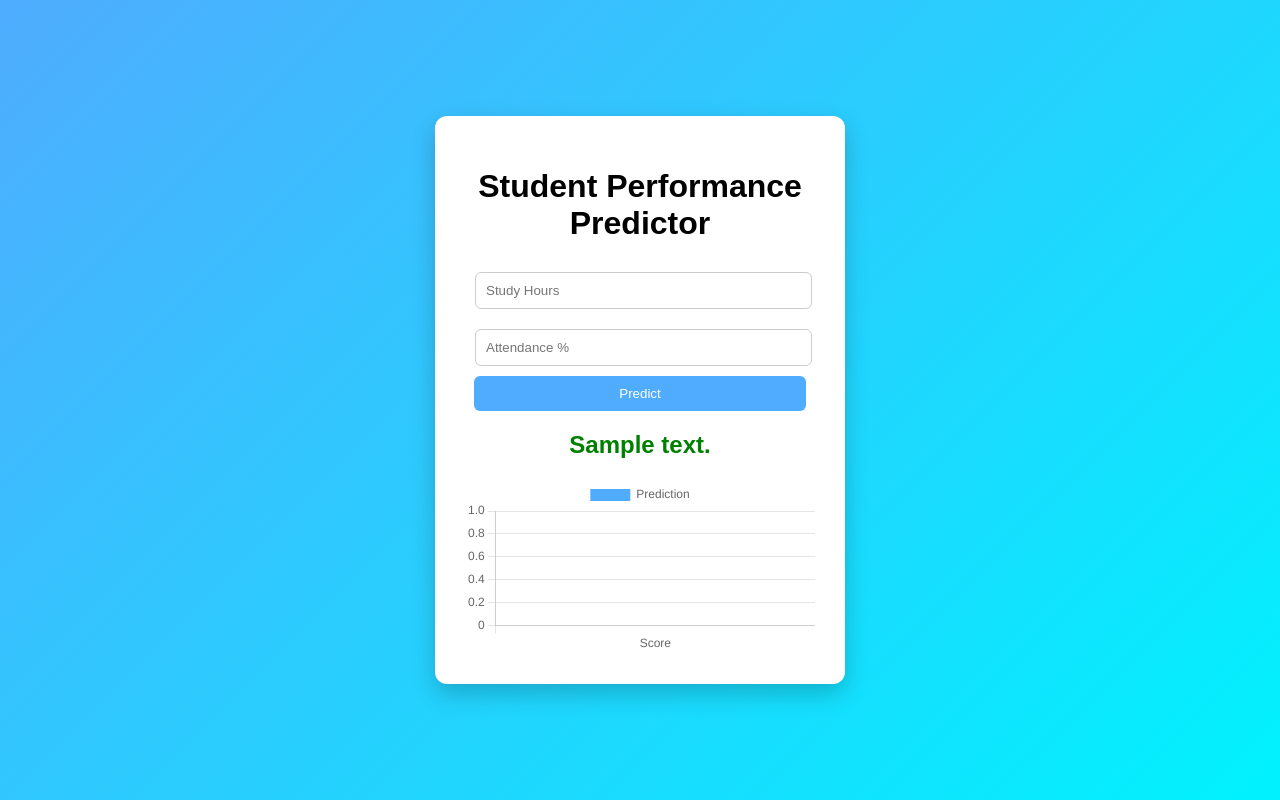
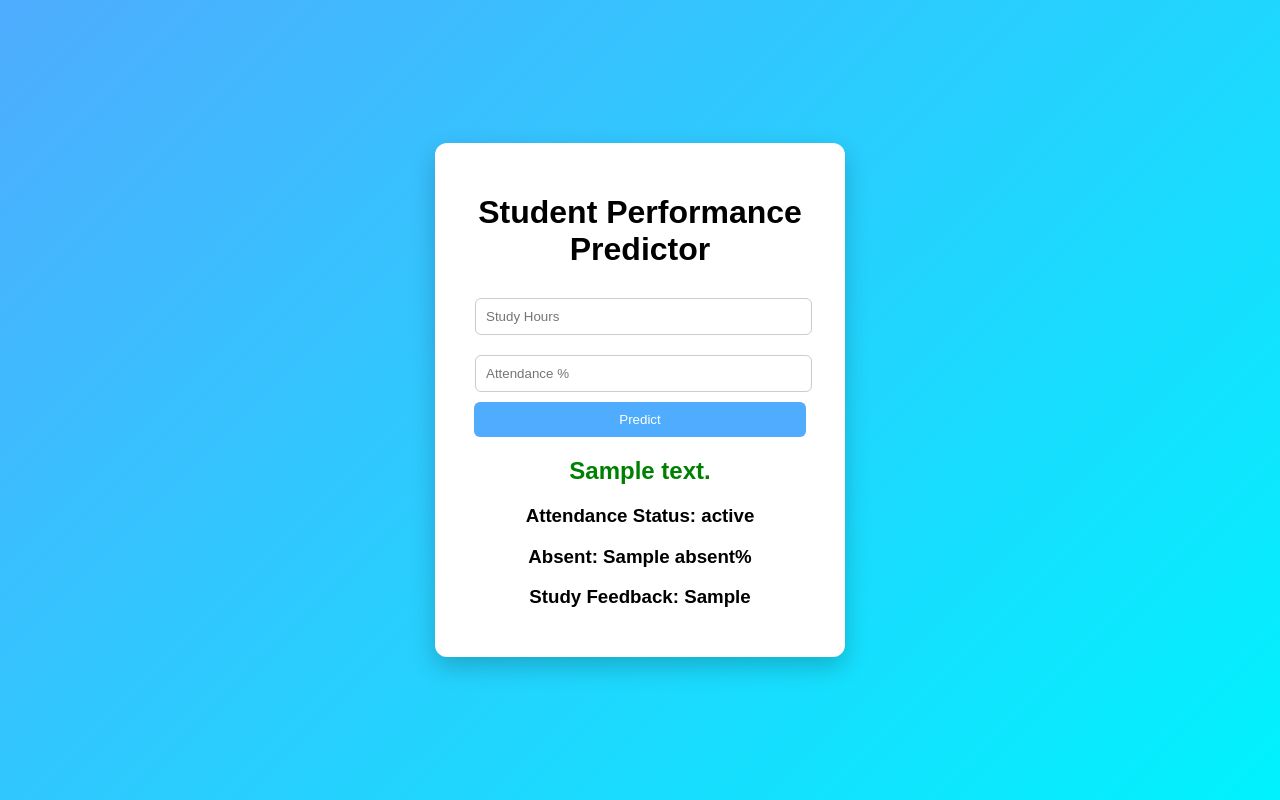
Before and after one commit to ayyappa2006/student-performance-web, a Flask app: template templates/index.html in a window 1280 px wide. Run offline with Flask 3, Linux system fonts and the light colour scheme; the template is opened without the code that fills it: most values are stand-ins (such as "Sample title", 1, 10 or a date in 2020); parts of the project's set-up code (start-up, migrations or seed data) failed here and were passed over.

Commit message:
Remove chart script and display attendance details
Removed chart rendering script and added attendance and feedback information.

```diff
--- a/templates/index.html
+++ b/templates/index.html
@@ -3,8 +3,8 @@
 <head>
     <title>Student Predictor</title>
     <link rel="stylesheet" href="{{ url_for('static', filename='style.css') }}">
-    <script src="https://cdn.jsdelivr.net/npm/chart.js"></script>
 </head>
+
 <body>
 
 <div class="container">
@@ -18,28 +18,11 @@
 
     <h2>{{ prediction_text }}</h2>
 
-    <canvas id="chart"></canvas>
+    <h3>Attendance Status: {{ attendance_status }}</h3>
+    <h3>Absent: {{ absent }}%</h3>
+    <h3>Study Feedback: {{ study_msg }}</h3>
+
 </div>
-
-<script>
-    const value = "{{ prediction_text }}";
-
-    if(value){
-        const score = parseFloat(value.split(": ")[1]);
-
-        new Chart(document.getElementById("chart"), {
-            type: 'bar',
-            data: {
-                labels: ['Score'],
-                datasets: [{
-                    label: 'Prediction',
-                    data: [score],
-                    backgroundColor: '#4facfe'
-                }]
-            }
-        });
-    }
-</script>
 
 </body>
 </html>
```
